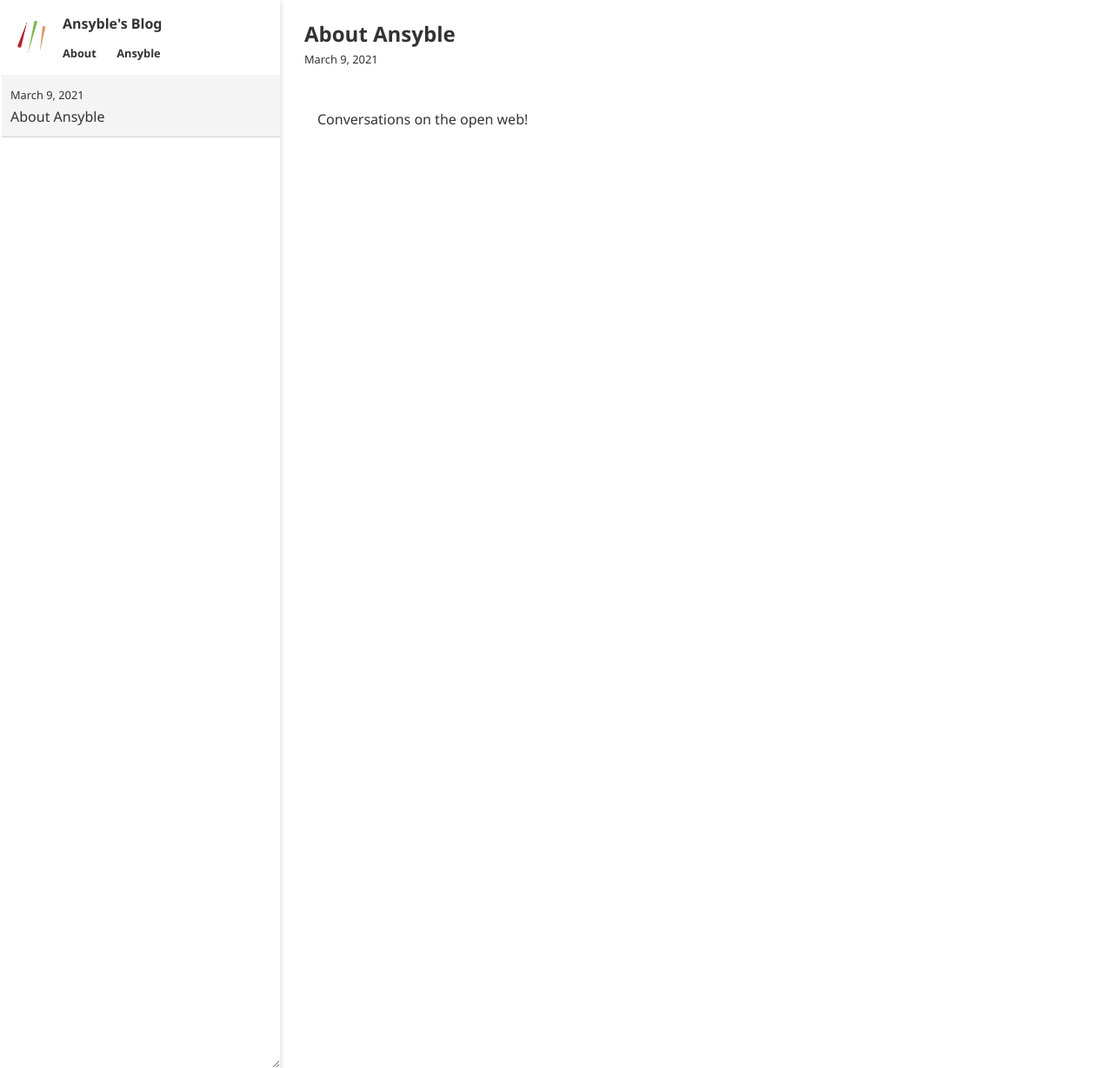
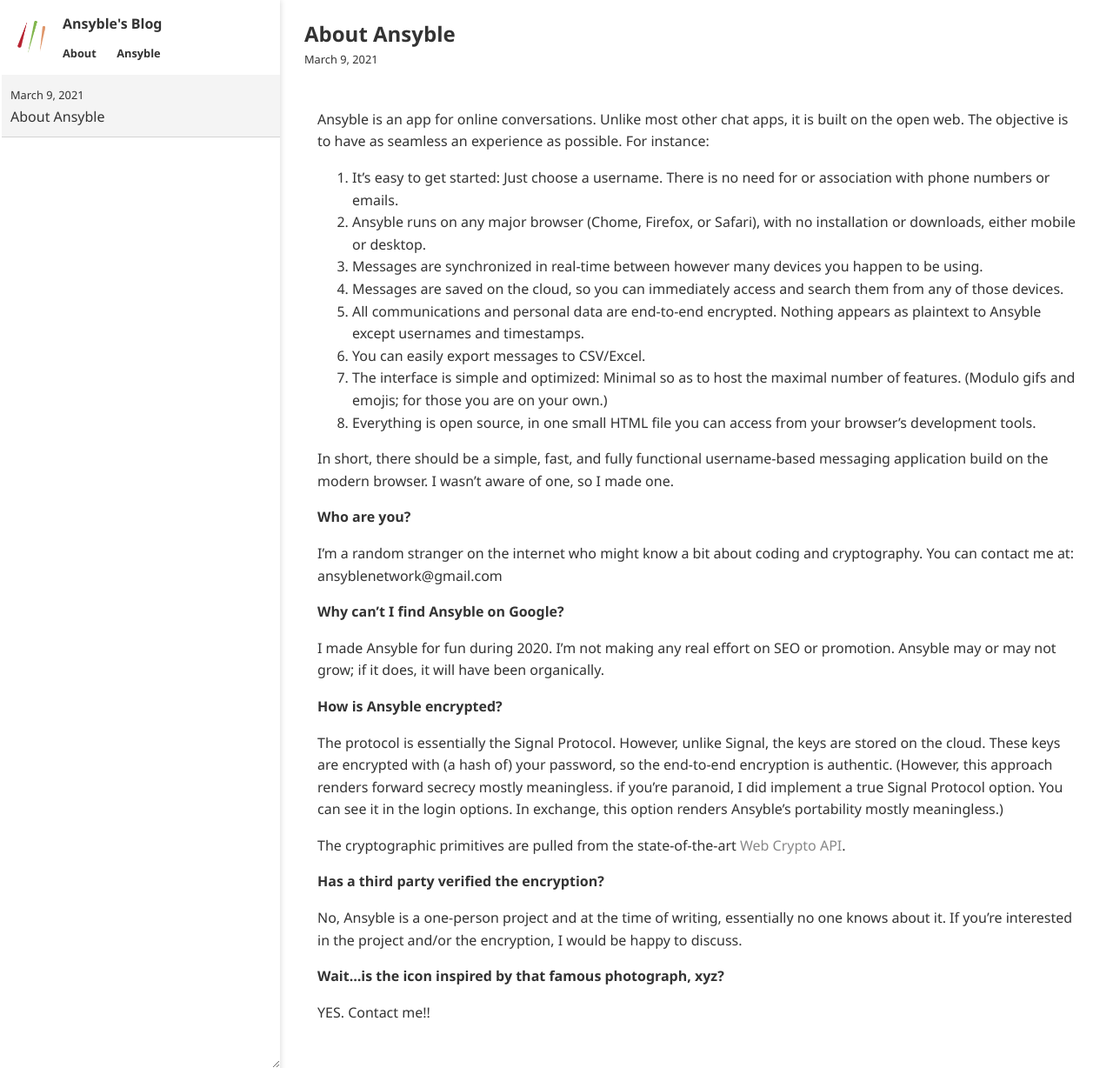
Before and after one commit to ansyblenetwork/ansybleblog, a Jekyll site: the page built from _posts/2021-03-09-about-ansyble.md, in a window 1280 px wide and 1228 px high. Shown: the whole window at 87% size. Built offline with Jekyll 4.4.1, drawn with Linux system fonts in a browser that asks for light colours.

Commit message:
Update 2021-03-09-about-ansyble.md

```diff
--- a/_posts/2021-03-09-about-ansyble.md
+++ b/_posts/2021-03-09-about-ansyble.md
@@ -2,4 +2,37 @@
 title: "About Ansyble"
 ---
 
-Conversations on the open web!
+Ansyble is an app for online conversations. Unlike most other chat apps, it is built on the open web. The objective is to have as seamless an experience as possible. For instance:
+
+1. It's easy to get started: Just choose a username. There is no need for or association with phone numbers or emails.
+2. Ansyble runs on any major browser (Chome, Firefox, or Safari), with no installation or downloads, either mobile or desktop.
+3. Messages are synchronized in real-time between however many devices you happen to be using.
+4. Messages are saved on the cloud, so you can immediately access and search them from any of those devices.
+5. All communications and personal data are end-to-end encrypted. Nothing appears as plaintext to Ansyble except usernames and timestamps.
+6. You can easily export messages to CSV/Excel.
+7. The interface is simple and optimized: Minimal so as to host the maximal number of features. (Modulo gifs and emojis; for those you are on your own.)
+8. Everything is open source, in one small HTML file you can access from your browser's development tools.
+
+In short, there should be a simple, fast, and fully functional username-based messaging application build on the modern browser. I wasn't aware of one, so I made one.
+
+#### Who are you?
+
+I'm a random stranger on the internet who might know a bit about coding and cryptography. You can contact me at: ansyblenetwork@gmail.com
+
+#### Why can't I find Ansyble on Google?
+
+I made Ansyble for fun during 2020. I'm not making any real effort on SEO or promotion. Ansyble may or may not grow; if it does, it will have been organically.
+
+#### How is Ansyble encrypted?
+
+The protocol is essentially the Signal Protocol. However, unlike Signal, the keys are stored on the cloud. These keys are encrypted with (a hash of) your password, so the end-to-end encryption is authentic. (However, this approach renders forward secrecy mostly meaningless. if you're paranoid, I did implement a true Signal Protocol option. You can see it in the login options. In exchange, this option renders Ansyble's portability mostly meaningless.)
+
+The cryptographic primitives are pulled from the state-of-the-art [Web Crypto API](https://developer.mozilla.org/en-US/docs/Web/API/Web_Crypto_API).
+
+#### Has a third party verified the encryption?
+
+No, Ansyble is a one-person project and at the time of writing, essentially no one knows about it. If you're interested in the project and/or the encryption, I would be happy to discuss.
+
+#### Wait...is the icon inspired by that famous photograph, xyz?
+
+YES. Contact me!!
```
